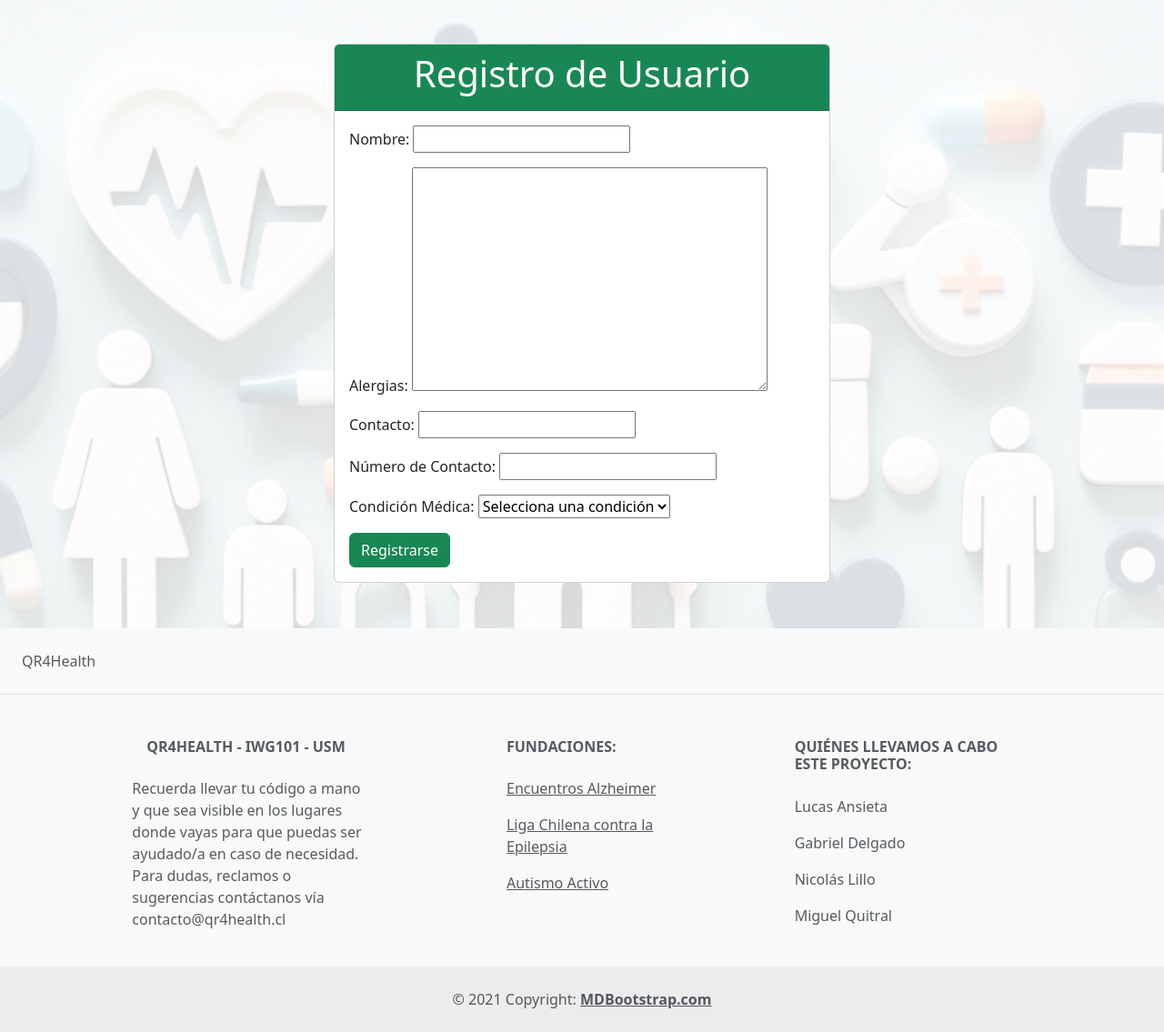
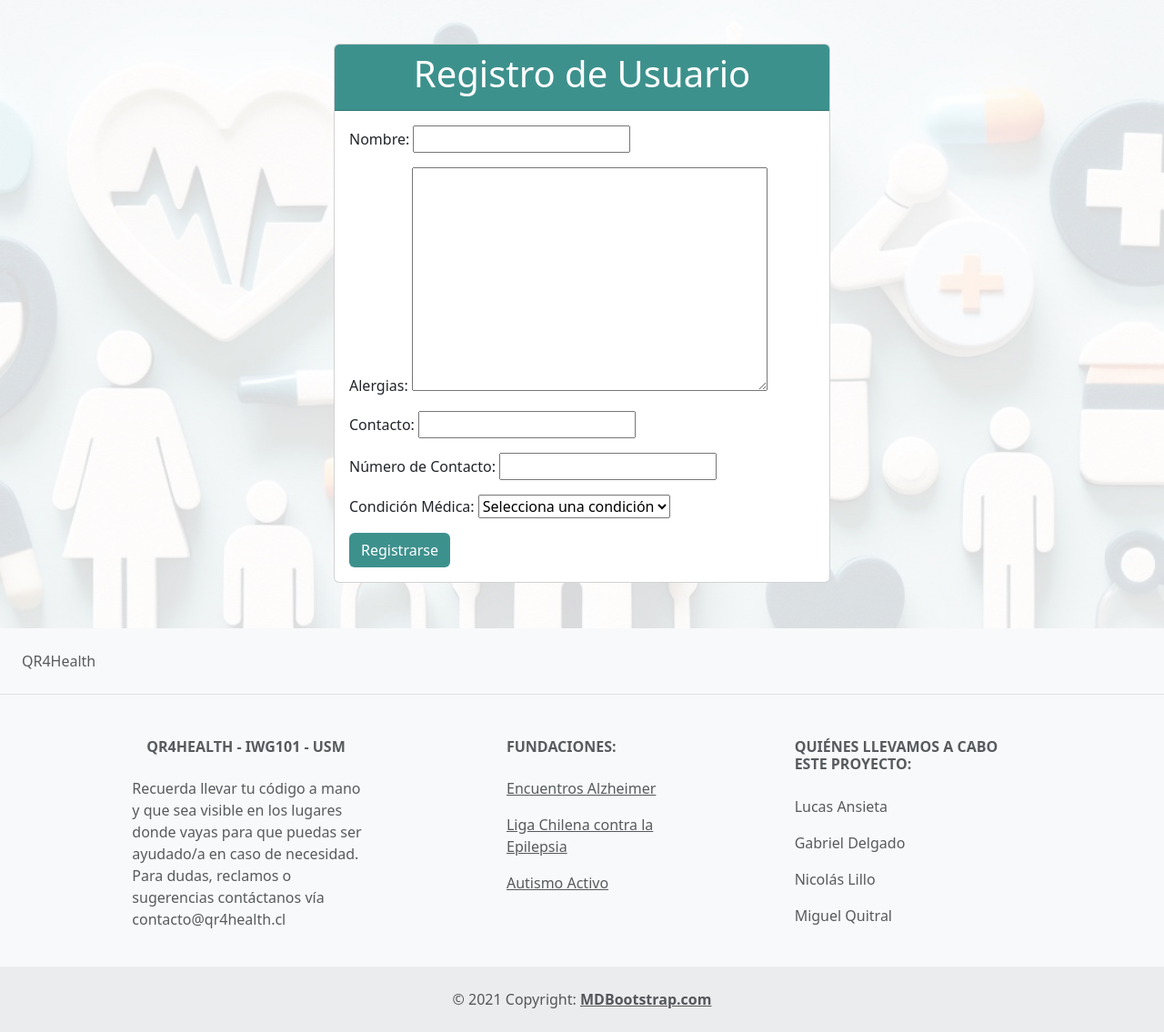
Before and after one commit to lansieta-usm/IWG-PROY4, a Django app: page /anadir/ in a window 1280 px wide. Shown: the part 59-1194 px from the top of the page at 91% size. Run offline with Django 4.2, Linux system fonts and the light colour scheme; data comes from the database, SQL or seed files in the repository; both versions use the stored data as it was after the commit; some libraries are stand-ins or nearby versions.

Commit message:
color registrarse

```diff
--- a/proyecto_final/myapp/templates/añadir.html
+++ b/proyecto_final/myapp/templates/añadir.html
@@ -10,14 +10,14 @@
     <div class="row justify-content-center">
         <div class="col-md-6">
             <div class="card">
-                <div class="card-header bg-success text-white">
+                <div class="card-header" style="background-color: #3d918d; color: white;"> <!-- Cambio de color a #3d918d -->
                     <h1 class="text-center">Registro de Usuario</h1>
                 </div>
                 <div class="card-body">
                     <form method="post">
                         {% csrf_token %}
                         {{ form.as_p }}
-                        <button type="submit" class="btn btn-success btn-block">Registrarse</button>
+                        <button type="submit" class="btn" style="background-color: #3d918d; color: white;">Registrarse</button> <!-- Cambio de color a #3d918d -->
                     </form>
                 </div>
             </div>
```
Also changed, not shown: proyecto_final/db.sqlite3.
